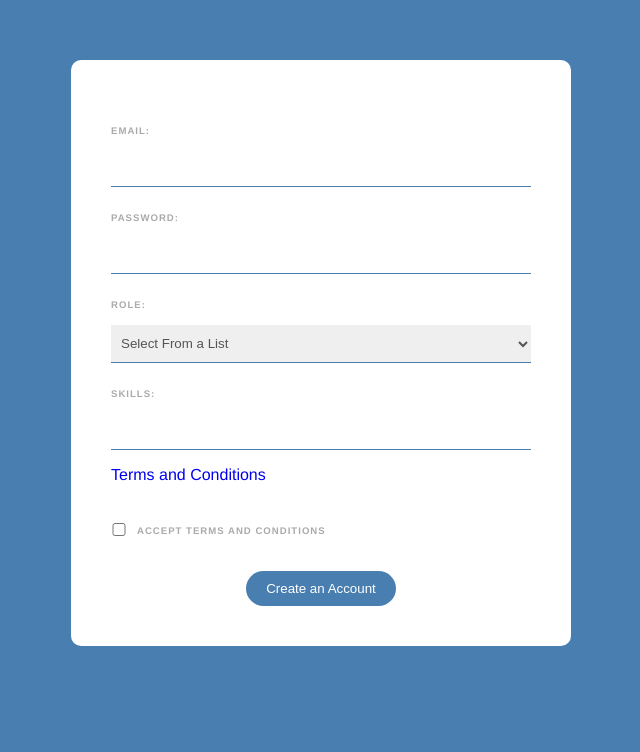
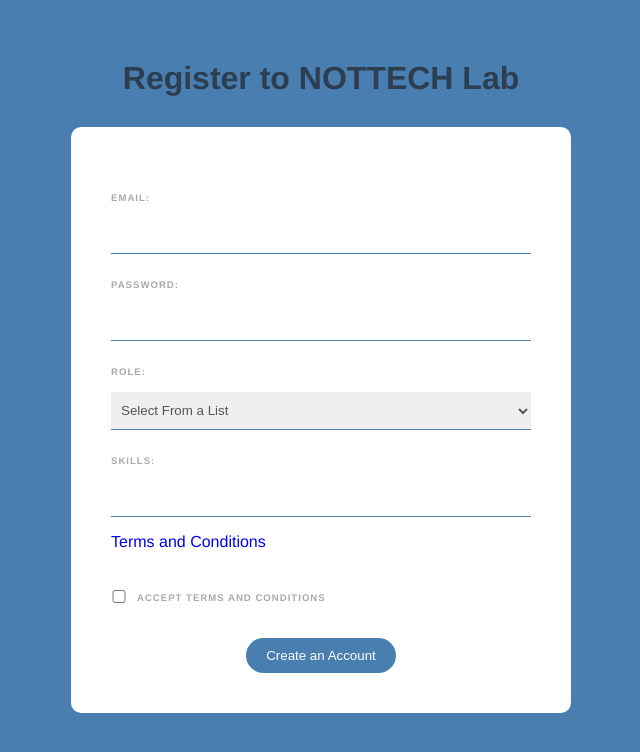
Before and after one commit to mchomvus4/v-project04, a Vue app: page / in a window 1280 px wide. Shown: the top 752 px of the page, without its empty margins (319-959 px from the left). Built offline with nearby package versions, Linux system fonts and the light colour scheme.

Commit message:
form title added

```diff
--- a/src/components/Form.vue
+++ b/src/components/Form.vue
@@ -1,4 +1,5 @@
 <template>
+<h1>Register to NOTTECH Lab</h1>
   <form @submit.prevent="handleSubmit">
    <label>Email:</label>
    <input type="email" required v-model="email">
```
